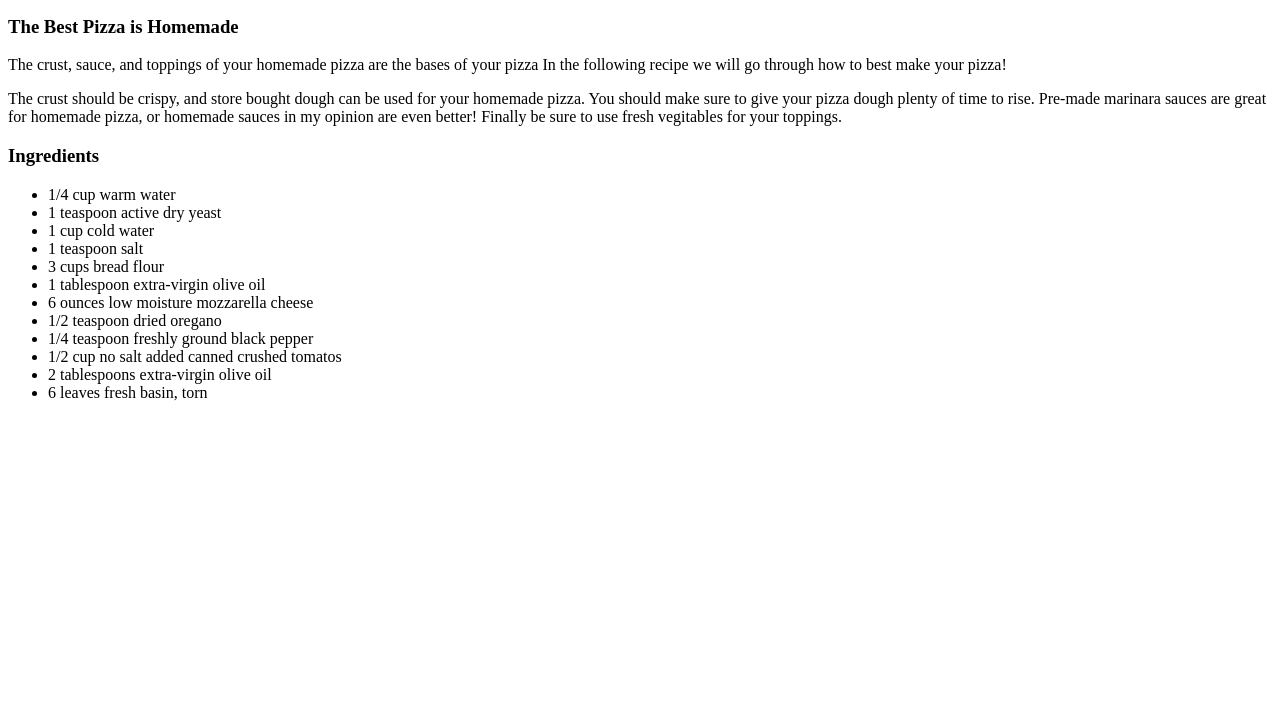
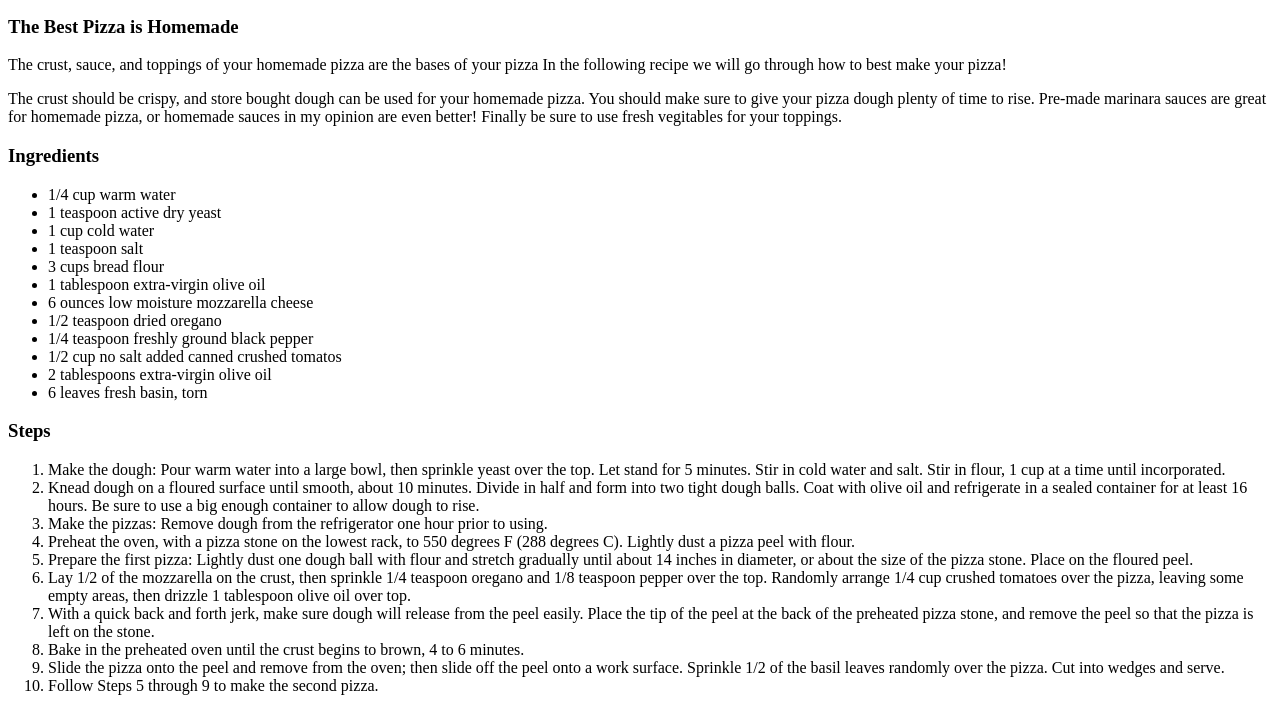
Before and after one commit to adilshads/odin-recipes, a plain HTML site: page recipes/pizza.html in a window 1280 px wide. Shown: the part 101-812 px from the top of the page. Drawn offline with Linux system fonts and the light colour scheme.

Commit message:
Add pizza recipe steps to file
Add all 10 steps for pizza recipe to pizza recipe file.

Reader able to access steps to make pizza from ingredients list
provided earlier.

Ordered list of steps provided to reader beneath ingredients list.

```diff
--- a/recipes/pizza.html
+++ b/recipes/pizza.html
@@ -41,5 +41,36 @@
             <li>2 tablespoons extra-virgin olive oil</li>
             <li>6 leaves fresh basin, torn</li>
         </ul>
+
+        <h3>Steps</h3>
+
+        <ol>
+            <li>Make the dough: Pour warm water into a large bowl, then sprinkle yeast
+                over the top. Let stand for 5 minutes. Stir in cold water and salt. Stir
+                in flour, 1 cup at a time until incorporated.</li>
+            <li>Knead dough on a floured surface until smooth, about 10 minutes. Divide
+                in half and form into two tight dough balls. Coat with olive oil and
+                refrigerate in a sealed container for at least 16 hours. Be sure to use
+                a big enough container to allow dough to rise.</li>
+            <li>Make the pizzas: Remove dough from the refrigerator one hour prior to
+                using.</li>
+            <li>Preheat the oven, with a pizza stone on the lowest rack, to 550 degrees F
+                (288 degrees C). Lightly dust a pizza peel with flour.</li>
+            <li>Prepare the first pizza: Lightly dust one dough ball with flour and
+                stretch gradually until about 14 inches in diameter, or about the size of
+                the pizza stone. Place on the floured peel.</li>
+            <li>Lay 1/2 of the mozzarella on the crust, then sprinkle 1/4 teaspoon oregano
+                 and 1/8 teaspoon pepper over the top. Randomly arrange 1/4 cup crushed
+                 tomatoes over the pizza, leaving some empty areas, then drizzle 1
+                 tablespoon olive oil over top.</li>
+            <li>With a quick back and forth jerk, make sure dough will release from the
+                peel easily. Place the tip of the peel at the back of the preheated pizza
+                stone, and remove the peel so that the pizza is left on the stone.</li>
+            <li>Bake in the preheated oven until the crust begins to brown, 4 to 6 minutes.</li>
+            <li>Slide the pizza onto the peel and remove from the oven; then slide off the
+                 peel onto a work surface. Sprinkle 1/2 of the basil leaves randomly over
+                  the pizza. Cut into wedges and serve.</li>
+            <li>Follow Steps 5 through 9 to make the second pizza.</li>
+        </ol>
     </body>
 </html>
```
